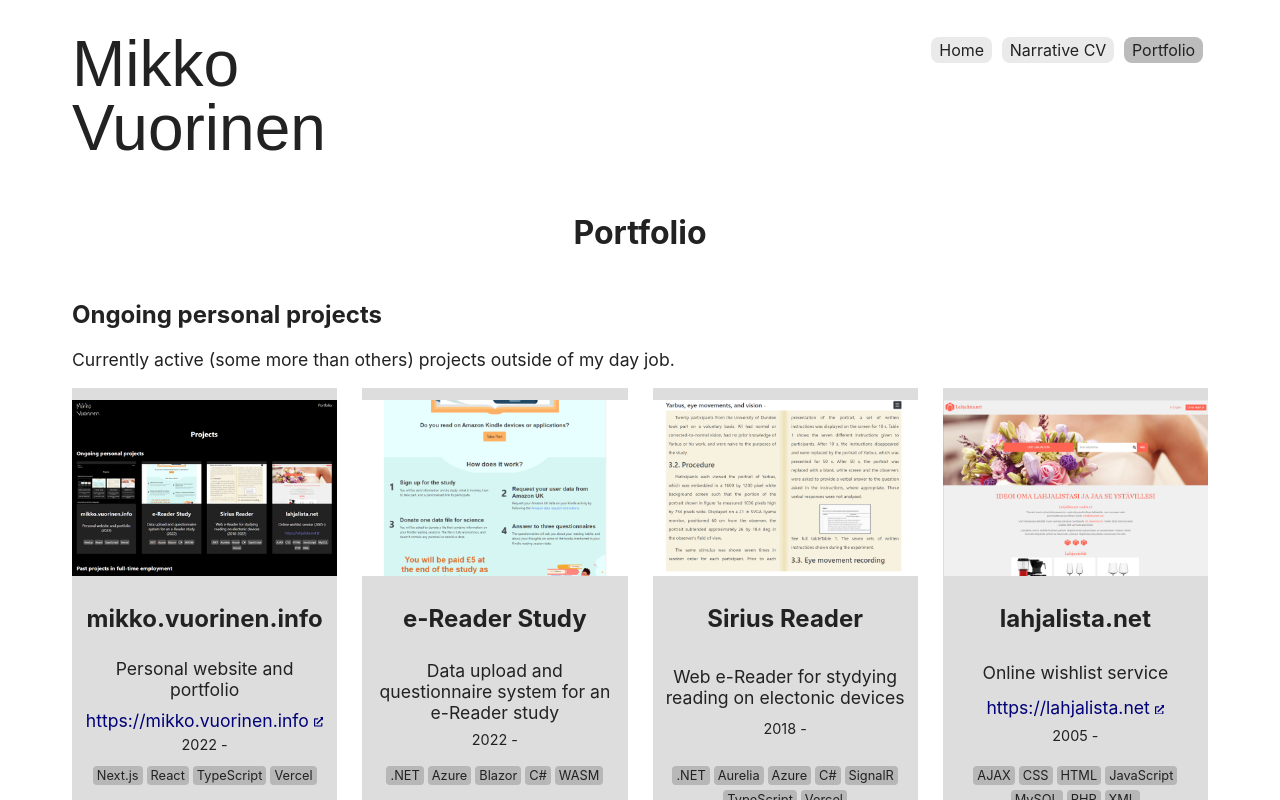
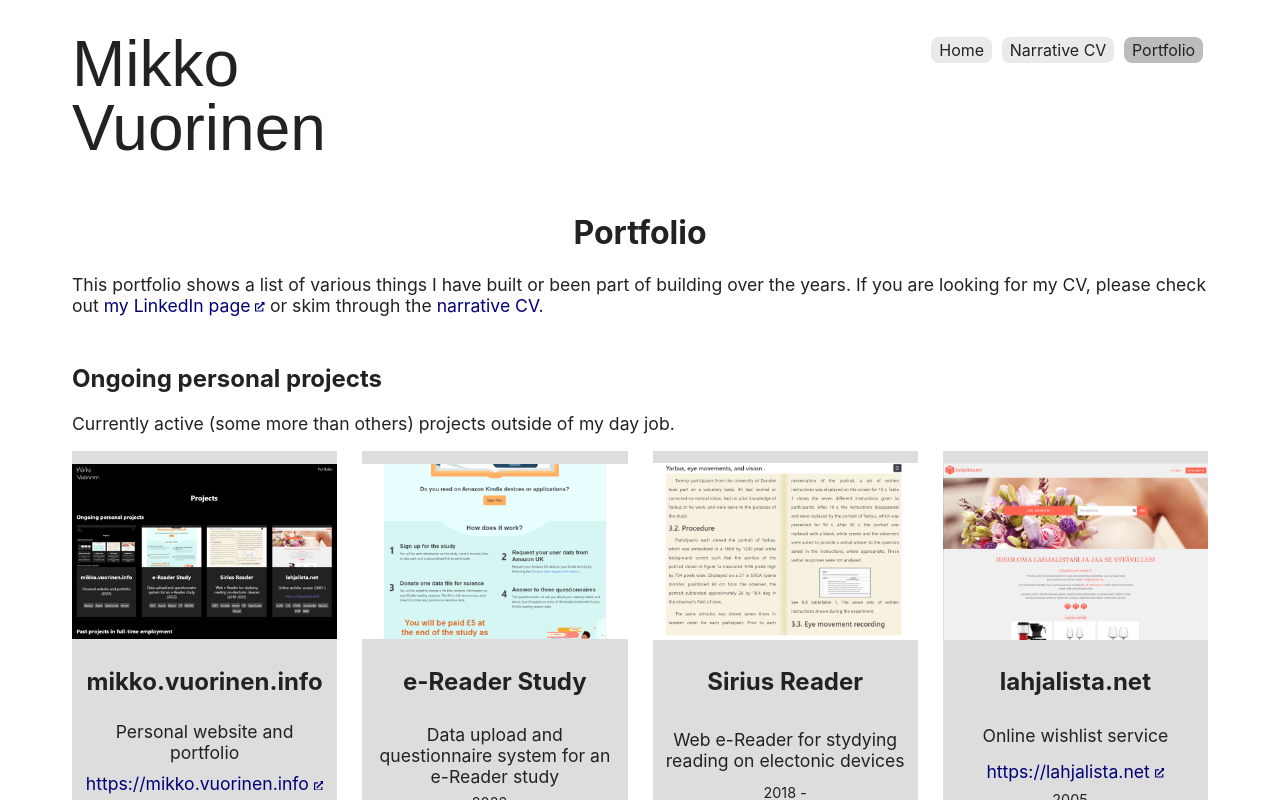
Before and after one commit to vuorinem/mikko.vuorinen.info, a Next.js app: page /portfolio in a window 1280 px wide. Shown: the top 800 px of the page. Built offline with nearby package versions, Linux system fonts and the light colour scheme; a web font is replaced by a local one.

Commit message:
Add a small info paragraph in portfolio page

```diff
--- a/app/portfolio/page.tsx
+++ b/app/portfolio/page.tsx
@@ -1,4 +1,5 @@
 import Image from "next/image"
+import Link from "next/link"
 
 import { Project } from "@/data/portfolio/Project"
 import projectCollection from "@/data/portfolio/projects.json"
@@ -47,6 +48,9 @@ export default function Portfolio() {
     return (
         <>
             <h1>Portfolio</h1>
+            <p>
+                This portfolio shows a list of various things I have built or been part of building over the years. If you are looking for my CV, please check out <ExternalLink href="https://www.linkedin.com/in/mikkovuorinen/">my LinkedIn page</ExternalLink> or skim through the <Link href="/narrative-cv">narrative CV</Link>.
+            </p>
 
             <h2>Ongoing personal projects</h2>
             <p>
```
